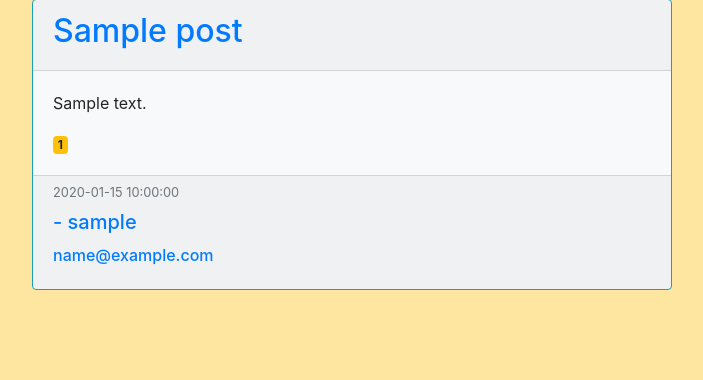
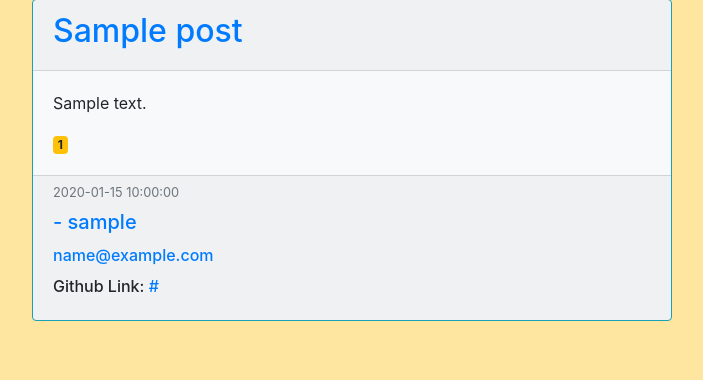
Before and after one commit to bc-cisc3140-mw2-fall2019/class_project, a Flask app: page /home/old in a window 1280 px wide. Shown: the part 154-534 px from the top of the page, without its empty margins (288-991 px from the left). Run offline with Flask 2, Linux system fonts and the light colour scheme; tables that the repository leaves empty hold one stand-in row (values such as "Sample post"); parts of the project's set-up code (start-up, migrations or seed data) failed here and were passed over; some libraries are stand-ins or nearby versions.

Commit message:
Update old.html

```diff
--- a/app/templates/old.html
+++ b/app/templates/old.html
@@ -42,6 +42,7 @@
         <h6 class="card-subtitle mb-2 text-muted"><small class="text-muted">{{ post.date_posted }}</small></h6>
         <h5 class="card-title"><a class="mr-2" href="#">- {{ post.author.username }}</a></h5>
         <h6 class="card-title"><a class="mr-2" href="#"> {{ post.author.email }}</a></h6>
+        <h6 class="card-title">Github Link:<a class="mr-2" href="{{post.author.github_link}}"> {{post.author.github_link}}</a></h6>
     </div>
 </div>
 
```
